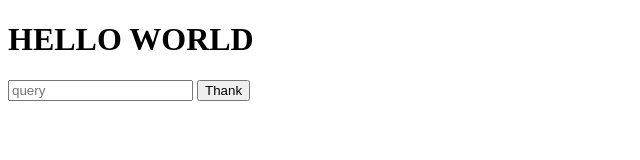
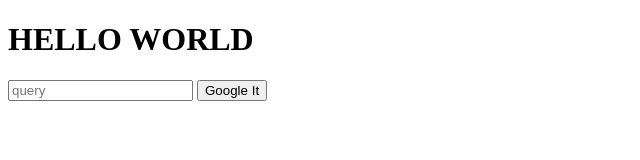
Before and after one commit to Jacks0N23/Jacks0n23.github.io, a plain HTML site: page index.html in a window 1280 px wide. Shown: the full height of the page, 0-640 px from the left. Drawn offline with Linux system fonts and the light colour scheme.

Commit message:
Update index.html

```diff
--- a/index.html
+++ b/index.html
@@ -7,7 +7,7 @@
   <h1> HELLO WORLD</h1>
     <form action = "https://www.google.ru/search" method = "get">
         <input name = "q" placeholder = "query" type = "text" />
-        <input type =  "submit" value = "Thank"/>
+        <input type =  "submit" value = "Google It"/>
     </form>
   </body>
 </html>
```
